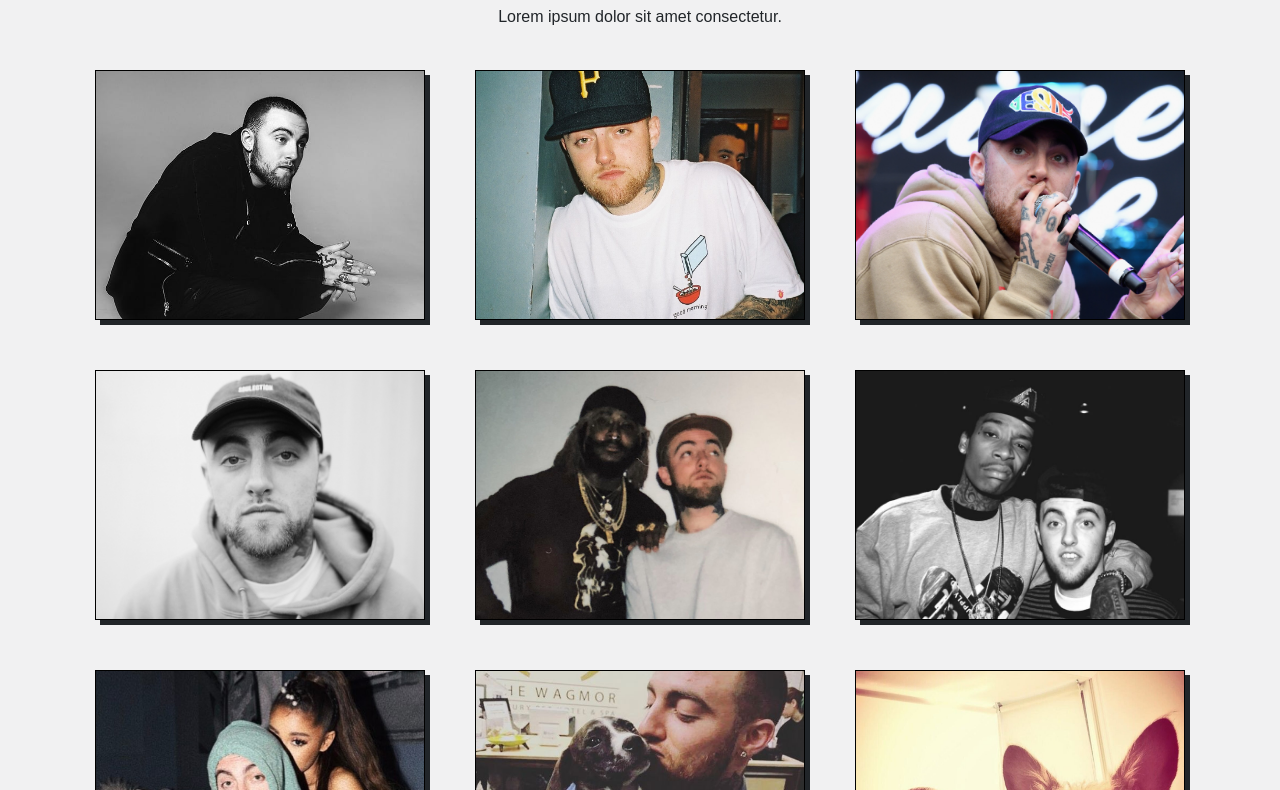
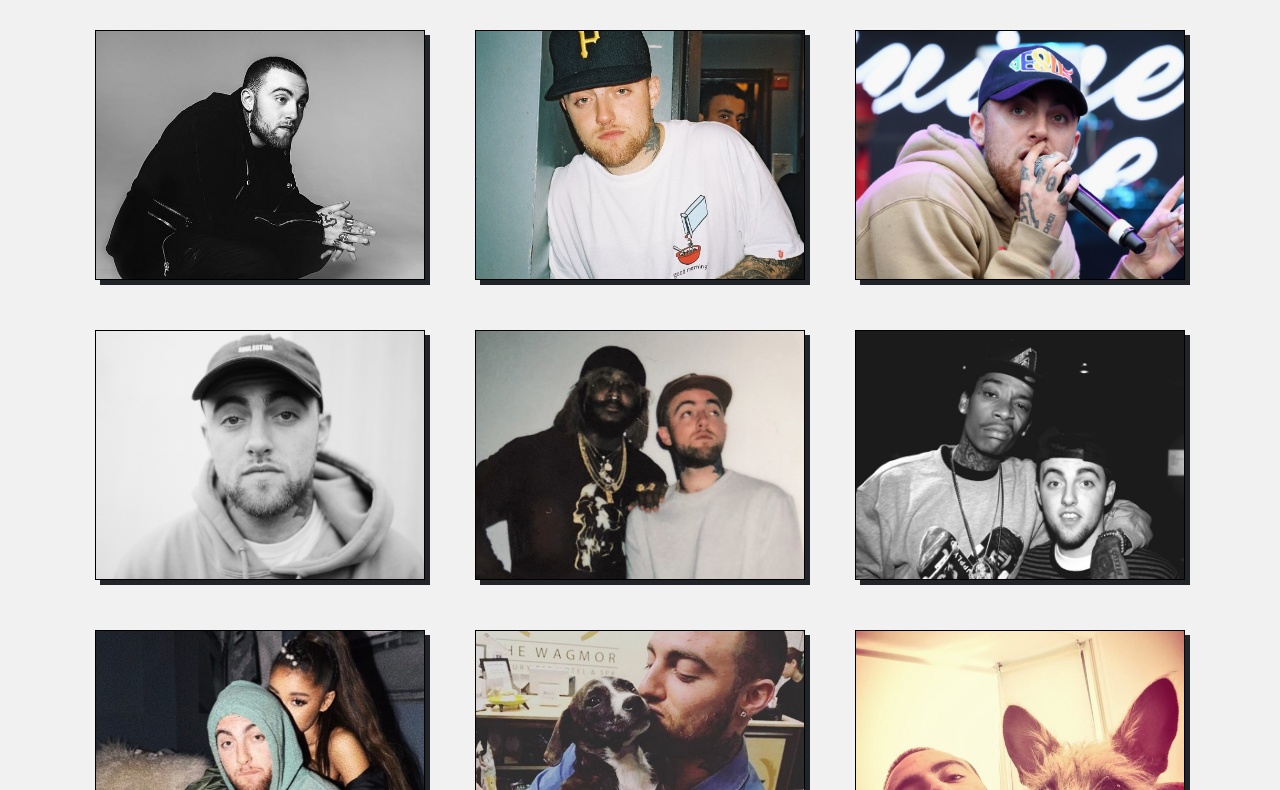
Before and after one commit to AlejandroGuanca/Alejandro-Guanca, a plain HTML site: page pages/galeria.html in a window 1280 px wide. Shown: the part 165-955 px from the top of the page. Drawn offline with nearby package versions, Linux system fonts and the light colour scheme; a web font is replaced by a local one.

Commit message:
proyecto final

```diff
--- a/pages/galeria.html
+++ b/pages/galeria.html
@@ -51,7 +51,6 @@
             <div>
             </div class="titulo">
             <h1>Galeria</h1>
-            <p>Lorem ipsum dolor sit amet consectetur.</p>
             <div class="row">
                 <div class="col-lg-4 col-md-6 col-sm-12" data-aos="flip-left">
                     <img class="imgcanciones" src="../img/galeria/galeria1.jpg" alt="">
```
